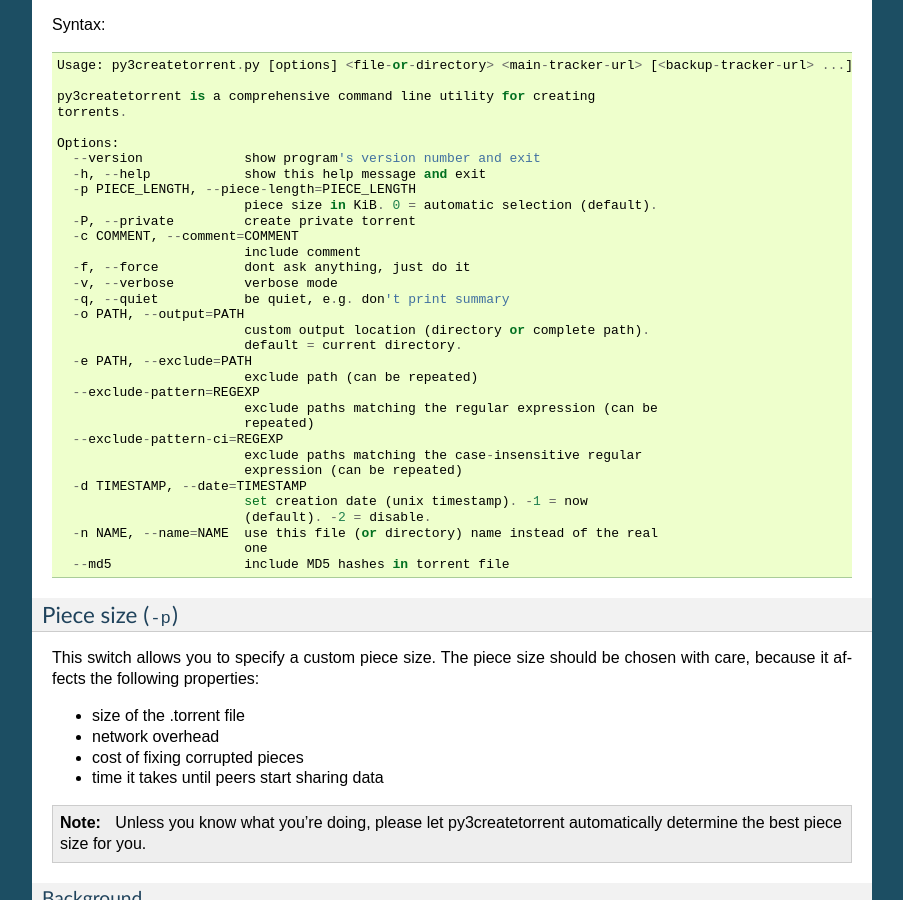
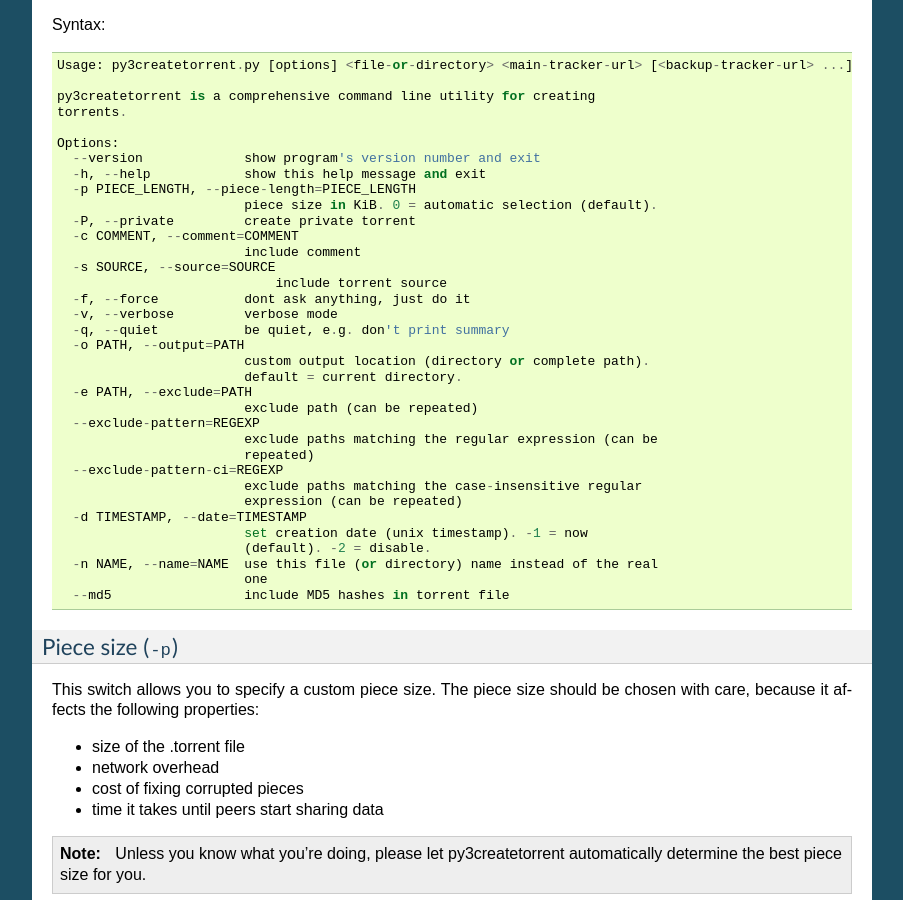
Before and after one commit to rsnitsch/py3createtorrent, a Sphinx documentation site: the page built from docs/source/user.rst, in a window 1280 px wide and 900 px high, scrolled down 2395 px. Shown: the whole window, without its empty margins (198-1101 px from the left). Built offline with Sphinx 7.4.7, drawn with Linux system fonts in a browser that asks for light colours.

Commit message:
Add source parameter to syntax documentation

```diff
--- a/docs/source/user.rst
+++ b/docs/source/user.rst
@@ -151,6 +151,8 @@ Syntax::
      -P, --private         create private torrent
      -c COMMENT, --comment=COMMENT
                            include comment
+     -s SOURCE, --source=SOURCE
+	                       include torrent source
      -f, --force           dont ask anything, just do it
      -v, --verbose         verbose mode
      -q, --quiet           be quiet, e.g. don't print summary
```
